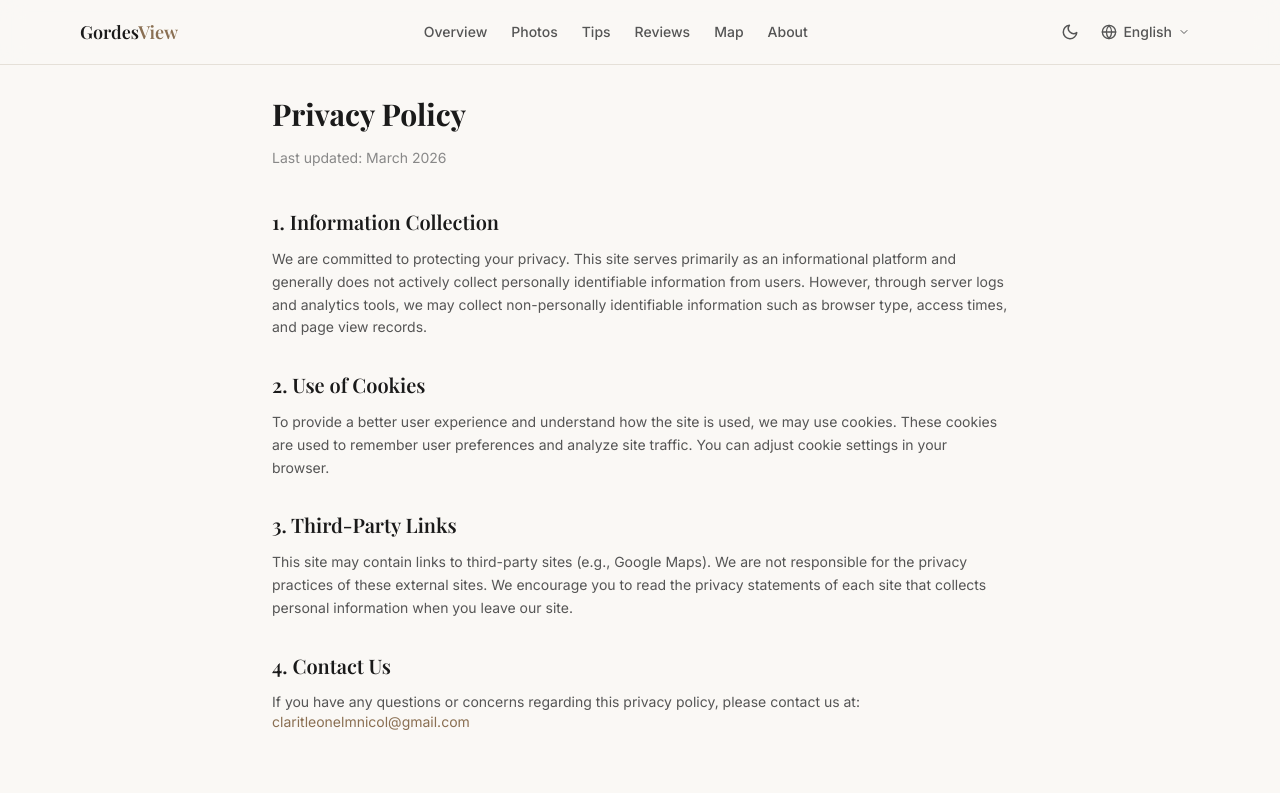
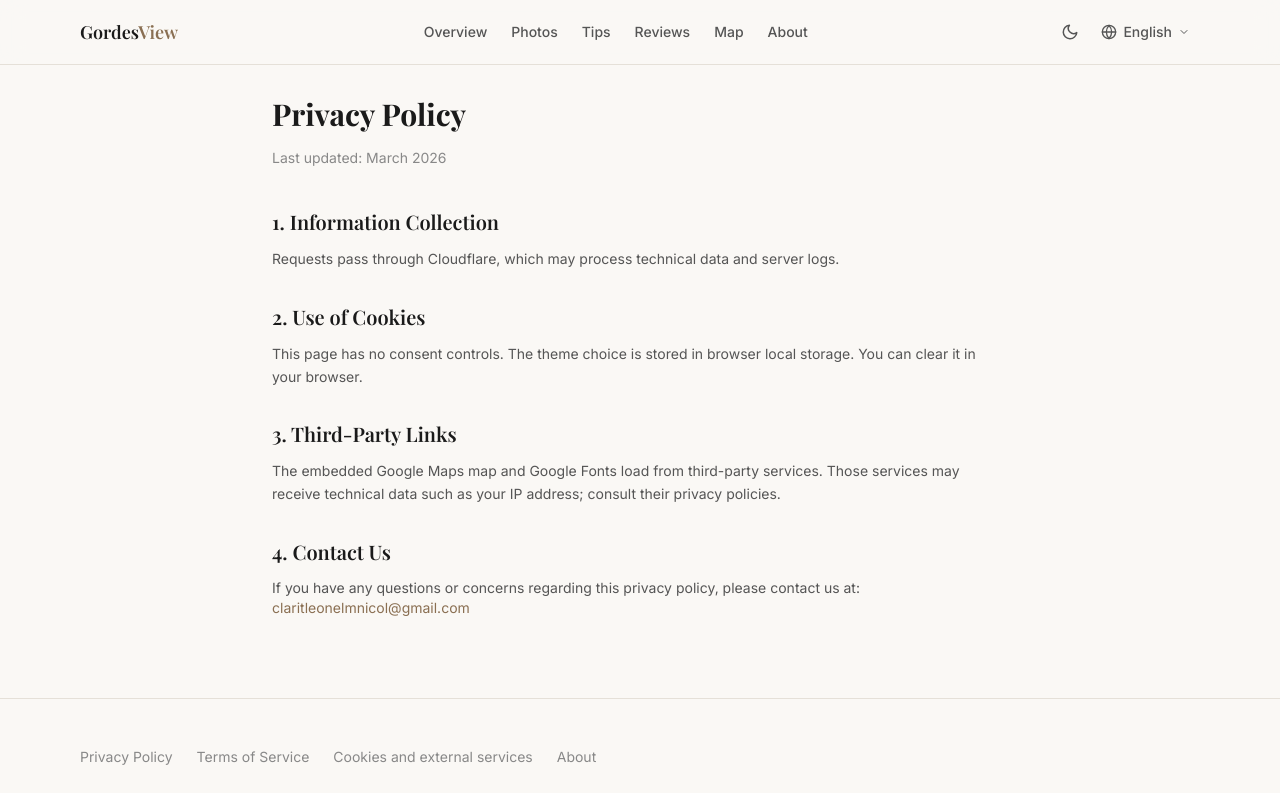
Before and after one commit to n20186005-hash/gordesview, a Next.js app: page /en/privacy-policy in a window 1280 px wide. Shown: the top 793 px of the page. Built offline with nearby package versions, Linux system fonts and the light colour scheme; a web font is replaced by a local one.

Commit message:
Correct privacy disclosures and page descriptions

```diff
--- a/src/app/[locale]/about/page.tsx
+++ b/src/app/[locale]/about/page.tsx
@@ -10,6 +10,7 @@ export async function generateMetadata({ params }: Props): Promise<Metadata> {
 
   return {
     title: t('title'),
+    description: (await getTranslations({ locale, namespace: 'footer' }))('disclaimer'),
     ...getSEOMetadata(locale, '/about'),
   };
 }
--- a/src/app/[locale]/cookie-settings/page.tsx
+++ b/src/app/[locale]/cookie-settings/page.tsx
@@ -10,6 +10,7 @@ export async function generateMetadata({ params }: Props): Promise<Metadata> {
 
   return {
     title: t('title'),
+    description: t('intro'),
     ...getSEOMetadata(locale, '/cookie-settings'),
   };
 }
@@ -35,21 +36,18 @@ export default async function CookieSettings({ params }: Props) {
           <div className="card">
             <div className="flex items-center justify-between mb-2">
               <h2 className="font-serif text-lg font-semibold" style={{ color: 'var(--text-primary)' }}>{t('necessary_title')}</h2>
-              <span className="text-xs px-2 py-1 rounded-full font-medium" style={{ background: 'var(--tag-bg-section)', color: 'var(--tag-text-section)' }}>{t('necessary_status')}</span>
             </div>
             <p className="text-sm" style={{ color: 'var(--text-secondary)' }}>{t('necessary_text')}</p>
           </div>
           <div className="card">
             <div className="flex items-center justify-between mb-2">
               <h2 className="font-serif text-lg font-semibold" style={{ color: 'var(--text-primary)' }}>{t('analytics_title')}</h2>
-              <span className="text-xs px-2 py-1 rounded-full font-medium" style={{ background: 'var(--border-color)', color: 'var(--text-muted)' }}>{t('analytics_status')}</span>
             </div>
             <p className="text-sm" style={{ color: 'var(--text-secondary)' }}>{t('analytics_text')}</p>
           </div>
           <div className="card">
             <div className="flex items-center justify-between mb-2">
               <h2 className="font-serif text-lg font-semibold" style={{ color: 'var(--text-primary)' }}>{t('marketing_title')}</h2>
-              <span className="text-xs px-2 py-1 rounded-full font-medium" style={{ background: 'var(--border-color)', color: 'var(--text-muted)' }}>{t('marketing_status')}</span>
             </div>
             <p className="text-sm" style={{ color: 'var(--text-secondary)' }}>{t('marketing_text')}</p>
           </div>
--- a/src/app/[locale]/privacy-policy/page.tsx
+++ b/src/app/[locale]/privacy-policy/page.tsx
@@ -10,6 +10,7 @@ export async function generateMetadata({ params }: Props): Promise<Metadata> {
 
   return {
     title: t('title'),
+    description: t('section1_text'),
     ...getSEOMetadata(locale, '/privacy-policy'),
   };
 }
--- a/src/app/[locale]/terms-of-service/page.tsx
+++ b/src/app/[locale]/terms-of-service/page.tsx
@@ -10,6 +10,7 @@ export async function generateMetadata({ params }: Props): Promise<Metadata> {
 
   return {
     title: t('title'),
+    description: t('section2_text'),
     ...getSEOMetadata(locale, '/terms-of-service'),
   };
 }
--- a/src/i18n/locales/de.json
+++ b/src/i18n/locales/de.json
@@ -98,7 +98,7 @@
     "rights": "© 2026 Town View Point Gordes · Alle Rechte vorbehalten.",
     "privacy": "Datenschutzrichtlinie",
     "terms": "Nutzungsbedingungen",
-    "cookies": "Cookie-Einstellungen",
+    "cookies": "Cookies und externe Dienste",
     "disclaimer": "Dies ist ein unabhängiger Reiseführer ohne Verbindung zur Verwaltung des Ortes.",
     "about": "Über Uns"
   },
@@ -106,11 +106,11 @@
     "title": "Datenschutzrichtlinie",
     "lastUpdate": "Zuletzt aktualisiert: März 2026",
     "section1_title": "1. Informationserfassung",
-    "section1_text": "Wir verpflichten uns, Ihre Privatsphäre zu schützen. Diese Seite dient in erster Linie als Informationsplattform und sammelt im Allgemeinen nicht aktiv personenbezogene Daten von Benutzern. Durch Serverprotokolle und Analysetools können wir jedoch nicht personenbezogene Daten wie Browsertyp, Zugriffszeiten und Seitenaufrufaufzeichnungen erfassen.",
+    "section1_text": "Anfragen laufen über Cloudflare, das technische Daten und Serverprotokolle verarbeiten kann.",
     "section2_title": "2. Verwendung von Cookies",
-    "section2_text": "Um eine bessere Benutzererfahrung zu bieten und zu verstehen, wie die Website genutzt wird, können wir Cookies verwenden. Diese Cookies werden verwendet, um Benutzereinstellungen zu speichern und den Website-Verkehr zu analysieren. Sie können die Cookie-Einstellungen in Ihrem Browser anpassen.",
+    "section2_text": "Diese Seite enthält keine Einwilligungssteuerung. Die Themenwahl wird im lokalen Browserspeicher abgelegt und kann dort gelöscht werden.",
     "section3_title": "3. Links von Drittanbietern",
-    "section3_text": "Diese Website kann Links zu Websites von Drittanbietern (z. B. Google Maps) enthalten. Wir sind nicht verantwortlich für die Datenschutzpraktiken dieser externen Websites. Wir empfehlen Ihnen, die Datenschutzerklärungen jeder Website zu lesen, die personenbezogene Daten sammelt, wenn Sie unsere Website verlassen.",
+    "section3_text": "Die eingebettete Google-Maps-Karte und Google Fonts werden von Drittanbietern geladen. Dabei können technische Daten wie Ihre IP-Adresse übermittelt werden; beachten Sie deren Datenschutzhinweise.",
     "section4_title": "4. Kontaktiere uns",
     "section4_text": "Wenn Sie Fragen oder Bedenken bezüglich dieser Datenschutzrichtlinie haben, kontaktieren Sie uns bitte unter:"
   },
@@ -122,23 +122,23 @@
     "section2_title": "2. Nutzung von Inhalten",
     "section2_text": "Die auf dieser Website bereitgestellten Informationen dienen nur allgemeinen Informationszwecken. Obwohl wir uns bemühen, die Informationen genau und aktuell zu halten, geben wir keine Zusicherungen oder Gewährleistungen jeglicher Art, weder ausdrücklich noch stillschweigend, über die Vollständigkeit, Genauigkeit, Zuverlässigkeit oder Eignung der Informationen.",
     "section3_title": "3. Geistiges Eigentum",
-    "section3_text": "Sofern nicht anders angegeben, sind alle Inhalte dieser Website (einschließlich Texte, Bilder, Logos) urheberrechtlich geschützt. Eine Vervielfältigung, Verbreitung oder kommerzielle Nutzung ist ohne ausdrückliche Genehmigung nicht gestattet. Bildnachweise können lizenzfreie Ressourcen von Plattformen wie Unsplash oder Mitwirkenden auf Google Maps umfassen.",
+    "section3_text": "Die Inhalte dieser Website sind durch geltendes Recht geschützt. Kontaktieren Sie die Website vor einer Wiederverwendung.",
     "section4_title": "4. Haftungsbeschränkung",
     "section4_text": "Soweit gesetzlich zulässig, haften diese Website und ihre Eigentümer nicht für direkte, indirekte, zufällige oder Folgeschäden, die sich aus der Nutzung oder der Unmöglichkeit der Nutzung dieser Website ergeben. Bitte geben Sie beim Besuch von Naturstätten immer der Sicherheit Vorrang."
   },
   "cookieSettings": {
-    "title": "Cookie-Einstellungen",
+    "title": "Cookies und externe Dienste",
     "lastUpdate": "Zuletzt aktualisiert: März 2026",
-    "intro": "Wir verwenden Cookies, um Ihr Surferlebnis zu verbessern. Sie können wählen, ob Sie bestimmte Arten von Cookies akzeptieren oder ablehnen möchten. Bitte beachten Sie, dass die Deaktivierung bestimmter Cookies die Funktionalität der Website beeinträchtigen kann.",
-    "necessary_title": "Unbedingt notwendige Cookies",
+    "intro": "Diese Seite enthält keine Einwilligungssteuerung. Die Themenwahl wird im lokalen Browserspeicher abgelegt und kann dort gelöscht werden.",
+    "necessary_title": "Cookies und externe Dienste",
     "necessary_status": "Immer aktiv",
-    "necessary_text": "Diese Cookies sind für das Funktionieren der Website notwendig und können in unseren Systemen nicht ausgeschaltet werden. Sie werden in der Regel nur als Reaktion auf von Ihnen getätigte Aktionen gesetzt, die auf eine Anfrage nach Diensten hinauslaufen, wie z. B. das Festlegen Ihrer Datenschutzeinstellungen oder Ihrer Sprache.",
-    "analytics_title": "Analyse-Cookies",
+    "necessary_text": "Die eingebettete Google-Maps-Karte und Google Fonts werden von Drittanbietern geladen. Dabei können technische Daten wie Ihre IP-Adresse übermittelt werden; beachten Sie deren Datenschutzhinweise.",
+    "analytics_title": "Cloudflare",
     "analytics_status": "Analyse-Cookies akzeptieren",
-    "analytics_text": "Diese Cookies ermöglichen es uns, Besuche und Verkehrsquellen zu zählen, damit wir die Leistung unserer Website messen und verbessern können. Sie helfen uns zu wissen, welche Seiten am beliebtesten sind und wie sich Besucher auf der Website bewegen.",
-    "marketing_title": "Marketing-Cookies",
+    "analytics_text": "Anfragen laufen über Cloudflare, das technische Daten und Serverprotokolle verarbeiten kann.",
+    "marketing_title": "Cookies und externe Dienste",
     "marketing_status": "Marketing-Cookies akzeptieren",
-    "marketing_text": "Diese Cookies können über unsere Website von unseren Werbepartnern gesetzt werden. Sie können von diesen Unternehmen verwendet werden, um ein Profil Ihrer Interessen zu erstellen und Ihnen relevante Anzeigen auf anderen Websites zu zeigen."
+    "marketing_text": "Diese Website bietet keine Schaltflächen zur Verwaltung von Drittanbieter-Cookies; nutzen Sie die Browsereinstellungen."
   },
   "theme": {
     "light": "Hellmodus",
--- a/src/i18n/locales/en.json
+++ b/src/i18n/locales/en.json
@@ -98,7 +98,7 @@
     "rights": "© 2026 Town View Point Gordes · All rights reserved.",
     "privacy": "Privacy Policy",
     "terms": "Terms of Service",
-    "cookies": "Cookie Settings",
+    "cookies": "Cookies and external services",
     "disclaimer": "This is an independent travel guide and is not affiliated with the site’s management.",
     "about": "About"
   },
@@ -106,11 +106,11 @@
     "title": "Privacy Policy",
     "lastUpdate": "Last updated: March 2026",
     "section1_title": "1. Information Collection",
-    "section1_text": "We are committed to protecting your privacy. This site serves primarily as an informational platform and generally does not actively collect personally identifiable information from users. However, through server logs and analytics tools, we may collect non-personally identifiable information such as browser type, access times, and page view records.",
+    "section1_text": "Requests pass through Cloudflare, which may process technical data and server logs.",
     "section2_title": "2. Use of Cookies",
-    "section2_text": "To provide a better user experience and understand how the site is used, we may use cookies. These cookies are used to remember user preferences and analyze site traffic. You can adjust cookie settings in your browser.",
+    "section2_text": "This page has no consent controls. The theme choice is stored in browser local storage. You can clear it in your browser.",
     "section3_title": "3. Third-Party Links",
-    "section3_text": "This site may contain links to third-party sites (e.g., Google Maps). We are not responsible for the privacy practices of these external sites. We encourage you to read the privacy statements of each site that collects personal information when you leave our site.",
+    "section3_text": "The embedded Google Maps map and Google Fonts load from third-party services. Those services may receive technical data such as your IP address; consult their privacy policies.",
     "section4_title": "4. Contact Us",
     "section4_text": "If you have any questions or concerns regarding this privacy policy, please contact us at:"
   },
@@ -122,23 +122,23 @@
     "section2_title": "2. Use of Content",
     "section2_text": "The information provided on this website is for general informational purposes only. While we strive to keep the information accurate and up-to-date, we make no representations or warranties of any kind, express or implied, about the completeness, accuracy, reliability, or suitability of the information.",
     "section3_title": "3. Intellectual Property",
-    "section3_text": "Unless otherwise indicated, all content on this site (including text, images, logos) is protected by copyright. No reproduction, distribution, or commercial use is permitted without explicit authorization. Photo credits may include royalty-free resources from platforms like Unsplash or contributors on Google Maps.",
+    "section3_text": "Site content is protected by applicable law. Contact the site before reuse.",
     "section4_title": "4. Limitation of Liability",
     "section4_text": "To the fullest extent permitted by law, this site and its owners shall not be liable for any direct, indirect, incidental, or consequential damages arising out of the use or inability to use this site. When visiting natural sites, please always prioritize safety."
   },
   "cookieSettings": {
-    "title": "Cookie Settings",
+    "title": "Cookies and external services",
     "lastUpdate": "Last updated: March 2026",
-    "intro": "We use cookies to enhance your browsing experience. You can choose to accept or decline certain types of cookies. Please note that disabling certain cookies may affect the functionality of the website.",
-    "necessary_title": "Strictly Necessary Cookies",
+    "intro": "This page has no consent controls. The theme choice is stored in browser local storage. You can clear it in your browser.",
+    "necessary_title": "Cookies and external services",
     "necessary_status": "Always Active",
-    "necessary_text": "These cookies are necessary for the website to function and cannot be switched off in our systems. They are usually only set in response to actions made by you which amount to a request for services, such as setting your privacy preferences or language.",
-    "analytics_title": "Analytics Cookies",
+    "necessary_text": "The embedded Google Maps map and Google Fonts load from third-party services. Those services may receive technical data such as your IP address; consult their privacy policies.",
+    "analytics_title": "Cloudflare",
     "analytics_status": "Accept Analytics Cookies",
-    "analytics_text": "These cookies allow us to count visits and traffic sources so we can measure and improve the performance of our site. They help us to know which pages are the most popular and see how visitors move around the site.",
-    "marketing_title": "Marketing Cookies",
+    "analytics_text": "Requests pass through Cloudflare, which may process technical data and server logs.",
+    "marketing_title": "Cookies and external services",
     "marketing_status": "Accept Marketing Cookies",
-    "marketing_text": "These cookies may be set through our site by our advertising partners. They may be used by those companies to build a profile of your interests and show you relevant adverts on other sites."
+    "marketing_text": "This site provides no buttons to manage third-party cookies; use your browser settings."
   },
   "theme": {
     "light": "Light mode",
--- a/src/i18n/locales/fr.json
+++ b/src/i18n/locales/fr.json
@@ -98,7 +98,7 @@
     "rights": "© 2026 Town View Point Gordes · Tous droits réservés.",
     "privacy": "Politique de confidentialité",
     "terms": "Conditions d'utilisation",
-    "cookies": "Paramètres des cookies",
+    "cookies": "Informations sur les cookies et services externes",
     "disclaimer": "Ce site est un guide touristique indépendant et n’est pas affilié à la gestion du site.",
     "about": "À Propos"
   },
@@ -106,11 +106,11 @@
     "title": "Politique de confidentialité",
     "lastUpdate": "Dernière mise à jour : Mars 2026",
     "section1_title": "1. Collecte d'informations",
-    "section1_text": "Nous nous engageons à protéger votre vie privée. Ce site sert principalement de plateforme d'information et ne collecte généralement pas activement d'informations d'identification personnelle des utilisateurs. Cependant, par le biais des journaux de serveur et des outils d'analyse, nous pouvons collecter des informations non personnellement identifiables telles que le type de navigateur, les temps d'accès et les enregistrements de pages vues.",
+    "section1_text": "Les requêtes passent par Cloudflare, qui peut traiter des données techniques et des journaux de serveur.",
     "section2_title": "2. Utilisation des cookies",
-    "section2_text": "Pour offrir une meilleure expérience utilisateur et comprendre comment le site est utilisé, nous pouvons utiliser des cookies. Ces cookies sont utilisés pour se souvenir des préférences des utilisateurs et analyser le trafic du site. Vous pouvez ajuster les paramètres des cookies dans votre navigateur.",
+    "section2_text": "Cette page ne comporte pas de commandes de consentement. Le choix du thème est enregistré dans le stockage local du navigateur. Vous pouvez effacer ce stockage dans votre navigateur.",
     "section3_title": "3. Liens tiers",
-    "section3_text": "Ce site peut contenir des liens vers des sites tiers (par exemple, Google Maps). Nous ne sommes pas responsables des pratiques de confidentialité de ces sites externes. Nous vous encourageons à lire les déclarations de confidentialité de chaque site qui collecte des informations personnelles lorsque vous quittez notre site.",
+    "section3_text": "La carte intégrée Google Maps et les polices Google sont chargées depuis des services tiers. Ces services peuvent recevoir des données techniques telles que votre adresse IP ; consultez leurs politiques de confidentialité.",
     "section4_title": "4. Nous contacter",
     "section4_text": "Si vous avez des questions ou des préoccupations concernant cette politique de confidentialité, veuillez nous contacter à :"
   },
@@ -122,23 +122,23 @@
     "section2_title": "2. Utilisation du contenu",
     "section2_text": "Les informations fournies sur ce site Web sont à des fins d'information générale uniquement. Bien que nous nous efforcions de maintenir les informations exactes et à jour, nous ne faisons aucune représentation ou garantie d'aucune sorte, expresse ou implicite, quant à l'exhaustivité, l'exactitude, la fiabilité ou l'adéquation des informations.",
     "section3_title": "3. Propriété intellectuelle",
-    "section3_text": "Sauf indication contraire, tout le contenu de ce site (y compris les textes, images, logos) est protégé par le droit d'auteur. Aucune reproduction, distribution ou utilisation commerciale n'est autorisée sans autorisation explicite. Les crédits photos peuvent inclure des ressources libres de droits provenant de plateformes telles que Unsplash ou de contributeurs sur Google Maps.",
+    "section3_text": "Le contenu de ce site est protégé par le droit applicable. Contactez le site avant toute réutilisation.",
     "section4_title": "4. Limitation de responsabilité",
     "section4_text": "Dans toute la mesure permise par la loi, ce site et ses propriétaires ne seront pas responsables des dommages directs, indirects, accessoires ou consécutifs découlant de l'utilisation ou de l'incapacité d'utiliser ce site. Lors de la visite de sites naturels, veuillez toujours donner la priorité à la sécurité."
   },
   "cookieSettings": {
-    "title": "Paramètres des cookies",
+    "title": "Informations sur les cookies et services externes",
     "lastUpdate": "Dernière mise à jour : Mars 2026",
-    "intro": "Nous utilisons des cookies pour améliorer votre expérience de navigation. Vous pouvez choisir d'accepter ou de refuser certains types de cookies. Veuillez noter que la désactivation de certains cookies peut affecter la fonctionnalité du site Web.",
-    "necessary_title": "Cookies strictement nécessaires",
+    "intro": "Cette page ne comporte pas de commandes de consentement. Le choix du thème est enregistré dans le stockage local du navigateur. Vous pouvez effacer ce stockage dans votre navigateur.",
+    "necessary_title": "Informations sur les cookies et services externes",
     "necessary_status": "Toujours actifs",
-    "necessary_text": "Ces cookies sont nécessaires au fonctionnement du site Web et ne peuvent pas être désactivés dans nos systèmes. Ils ne sont généralement définis qu'en réponse à des actions effectuées par vous qui équivalent à une demande de services, telles que la définition de vos préférences de confidentialité ou de votre langue.",
-    "analytics_title": "Cookies d'analyse",
+    "necessary_text": "La carte intégrée Google Maps et les polices Google sont chargées depuis des services tiers. Ces services peuvent recevoir des données techniques telles que votre adresse IP ; consultez leurs politiques de confidentialité.",
+    "analytics_title": "Cloudflare",
     "analytics_status": "Accepter les cookies d'analyse",
-    "analytics_text": "Ces cookies nous permettent de compter les visites et les sources de trafic afin que nous puissions mesurer et améliorer les performances de notre site. Ils nous aident à savoir quelles pages sont les plus populaires et comment les visiteurs se déplacent sur le site.",
-    "marketing_title": "Cookies marketing",
+    "analytics_text": "Les requêtes passent par Cloudflare, qui peut traiter des données techniques et des journaux de serveur.",
+    "marketing_title": "Informations sur les cookies et services externes",
     "marketing_status": "Accepter les cookies marketing",
-    "marketing_text": "Ces cookies peuvent être mis en place au sein de notre site Web par nos partenaires publicitaires. Ils peuvent être utilisés par ces sociétés pour établir un profil de vos intérêts et vous proposer des publicités pertinentes sur d'autres sites Web."
+    "marketing_text": "Ce site ne fournit pas de boutons permettant de gérer les cookies de tiers ; utilisez les réglages de votre navigateur."
   },
   "theme": {
     "light": "Mode clair",
--- a/src/i18n/locales/zh-Hant.json
+++ b/src/i18n/locales/zh-Hant.json
@@ -98,7 +98,7 @@
     "rights": "© 2026 Town View Point Gordes · 版權所有。",
     "privacy": "隱私權政策",
     "terms": "使用條款",
-    "cookies": "Cookie 設定",
+    "cookies": "Cookie 與外部服務",
     "disclaimer": "本網站是獨立旅遊指南，與景點管理單位無關。",
     "about": "關於"
   },
@@ -106,11 +106,11 @@
     "title": "隐私政策",
     "lastUpdate": "最后更新：2026年3月",
     "section1_title": "1. 信息收集",
-    "section1_text": "我们致力于保护您的隐私。本网站主要作为信息平台，通常不会主动收集用户的个人身份信息。然而，通过服务器日志和分析工具，我们可能会收集非个人身份信息，如浏览器类型、访问时间以及页面浏览记录。",
+    "section1_text": "請求經過 Cloudflare，該服務可能處理技術資料和伺服器紀錄。",
     "section2_title": "2. Cookie 的使用",
-    "section2_text": "为了提供更好的用户体验并了解网站的使用情况，我们可能会使用 Cookie。这些 Cookie 用于记住用户的偏好并分析网站流量。您可以在浏览器中调整 Cookie 设置。",
+    "section2_text": "此頁沒有同意設定控制項。網站將主題選擇儲存在瀏覽器的本機儲存空間，您可透過瀏覽器清除。",
     "section3_title": "3. 第三方链接",
-    "section3_text": "本网站可能包含指向第三方网站的链接（例如 Google Maps）。我们不对这些外部网站的隐私做法负责。我们鼓励您在离开本网站时阅读每个收集个人信息的网站的隐私声明。",
+    "section3_text": "嵌入的 Google 地圖和 Google 字型由第三方載入，可能接收 IP 位址等技術資料；請參閱其隱私政策。",
     "section4_title": "4. 联系我们",
     "section4_text": "如果您对此隐私政策有任何问题或疑虑，请联系我们："
   },
@@ -122,23 +122,23 @@
     "section2_title": "2. 内容使用",
     "section2_text": "本网站提供的信息仅供一般参考之用。虽然我们努力保持信息的准确性和最新性，但我们不对信息的完整性、准确性、可靠性或适用性做出任何形式的明示或暗示的陈述或保证。",
     "section3_title": "3. 知识产权",
-    "section3_text": "除非另有说明，本网站的所有内容（包括文本、图像、徽标）均受版权保护。未经明确授权，不得进行任何复制、分发或商业使用。照片来源可能包括 Unsplash 等平台的免版税资源或 Google Maps 上的贡献者。",
+    "section3_text": "本網站內容受適用法律保護；再次使用前請聯絡網站。",
     "section4_title": "4. 责任限制",
     "section4_text": "在法律允许的最大范围内，本网站及其所有者不对因使用或无法使用本网站而引起的任何直接、间接、偶然或后果性损害负责。在游览自然景点时，请始终将安全放在首位。"
   },
   "cookieSettings": {
-    "title": "Cookie 设置",
+    "title": "Cookie 與外部服務",
     "lastUpdate": "最后更新：2026年3月",
-    "intro": "我们使用 Cookie 来增强您的浏览体验。您可以选择接受或拒绝某些类型的 Cookie。请注意，禁用某些 Cookie 可能会影响网站的功能。",
-    "necessary_title": "绝对必要的 Cookie",
+    "intro": "此頁沒有同意設定控制項。網站將主題選擇儲存在瀏覽器的本機儲存空間，您可透過瀏覽器清除。",
+    "necessary_title": "Cookie 與外部服務",
     "necessary_status": "始终开启",
-    "necessary_text": "这些 Cookie 是网站运行所必需的，无法在我们的系统中关闭。它们通常仅在您执行相当于请求服务的操作时设置，例如设置您的隐私偏好或语言。",
-    "analytics_title": "分析 Cookie",
+    "necessary_text": "嵌入的 Google 地圖和 Google 字型由第三方載入，可能接收 IP 位址等技術資料；請參閱其隱私政策。",
+    "analytics_title": "Cloudflare",
     "analytics_status": "接受分析 Cookie",
-    "analytics_text": "这些 Cookie 允许我们计算访问量和流量来源，以便我们能够衡量和改进网站的性能。它们帮助我们了解哪些页面最受欢迎，以及访问者在网站上的活动情况。",
-    "marketing_title": "营销 Cookie",
+    "analytics_text": "請求經過 Cloudflare，該服務可能處理技術資料和伺服器紀錄。",
+    "marketing_title": "Cookie 與外部服務",
     "marketing_status": "接受营销 Cookie",
-    "marketing_text": "这些 Cookie 可能由我们的广告合作伙伴通过我们的网站设置。它们可能被这些公司用于建立您的兴趣档案，并在其他网站上向您展示相关的广告。"
+    "marketing_text": "本網站沒有管理第三方 Cookie 的按鈕；請使用瀏覽器設定。"
   },
   "theme": {
     "light": "日間模式",
```
